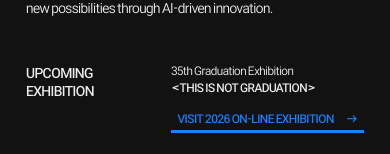
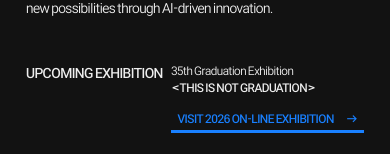
Before and after one commit to khuid/khid-archive-site, a Next.js app: page / in a window 390 px wide. Shown: the part 664-818 px from the top of the page. Built offline with nearby package versions, Linux system fonts and the light colour scheme.

Commit message:
Hero (mobile): UPCOMING EXHIBITION stays on one line and wraps only when it runs out of room
Co-Authored-By: Claude Opus 5.5 <noreply@anthropic.com>

```diff
--- a/src/components/Phase1Hero.tsx
+++ b/src/components/Phase1Hero.tsx
@@ -179,12 +179,11 @@ export default function Phase1Hero({ exhibitions }: Props) {
           // Figma 모바일(67:7953): 좌측 제목 / 우측 정보 2열. 데스크탑은 세로 배치.
           // 2열일 때 두 열이 붙지 않도록 최소 간격 4(320) ~ 8(390~)
           <div className="flex items-start justify-between gap-x-[clamp(4px,calc((100vw_-_320px)/17.5_+_4px),8px)] whitespace-nowrap min-[1024px]:flex-col min-[1024px]:justify-start min-[1024px]:gap-[calc(24*var(--u))] min-[1024px]:whitespace-normal min-[1920px]:gap-[26.4px]">
-            <p className="font-sans text-[length:calc(14*var(--m))] font-semibold leading-[1.3] tracking-[-0.04em] min-[1024px]:text-[length:calc(21*var(--u))] min-[1920px]:text-[23.1px]">
-              {/* 폭 500 이하는 텍스트 칼럼이 카드보다 좁아서(위 4px 안쪽 정렬) 두 줄 */}
-              UPCOMING <br className="min-[501px]:hidden" />
-              EXHIBITION
+            {/* 한 줄로 들어가면 한 줄, 오른쪽 정보와 최소 간격까지 좁아지면 저절로 두 줄(UPCOMING / EXHIBITION) */}
+            <p className="min-w-0 font-sans text-[length:calc(14*var(--m))] font-semibold leading-[1.3] tracking-[-0.04em] whitespace-normal min-[1024px]:text-[length:calc(21*var(--u))] min-[1920px]:text-[23.1px]">
+              UPCOMING EXHIBITION
             </p>
-            <div className="flex flex-col gap-[calc(12*var(--m))] text-[length:calc(12*var(--m))] leading-[1.3] tracking-[-0.04em] min-[1024px]:gap-[calc(12*var(--u))] min-[1024px]:text-[length:max(12px,calc(14*var(--u)))] min-[1920px]:gap-[13.2px]">
+            <div className="flex shrink-0 flex-col gap-[calc(12*var(--m))] text-[length:calc(12*var(--m))] leading-[1.3] tracking-[-0.04em] min-[1024px]:gap-[calc(12*var(--u))] min-[1024px]:text-[length:max(12px,calc(14*var(--u)))] min-[1920px]:gap-[13.2px]">
               <div className="flex flex-col gap-[calc(2*var(--m))] min-[1024px]:gap-[calc(4*var(--u))] min-[1920px]:gap-[4.4px]">
                 <p className="font-sans">{cohort}th Graduation Exhibition</p>
                 <p className="font-sans font-semibold min-[1024px]:text-[length:max(12px,calc(16*var(--u)))] min-[1920px]:text-[17.6px]">
```
